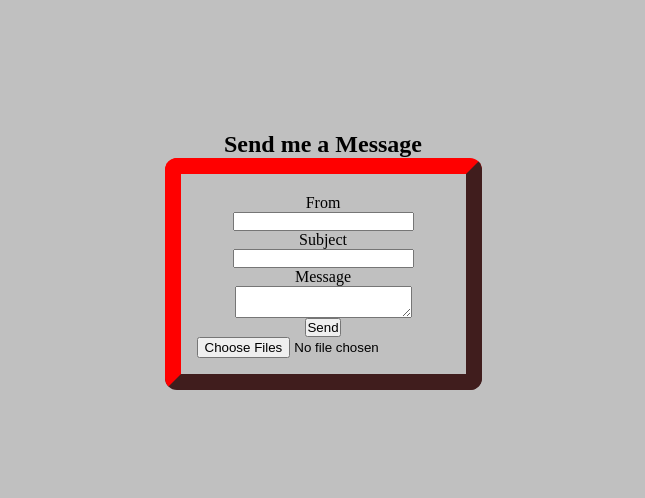
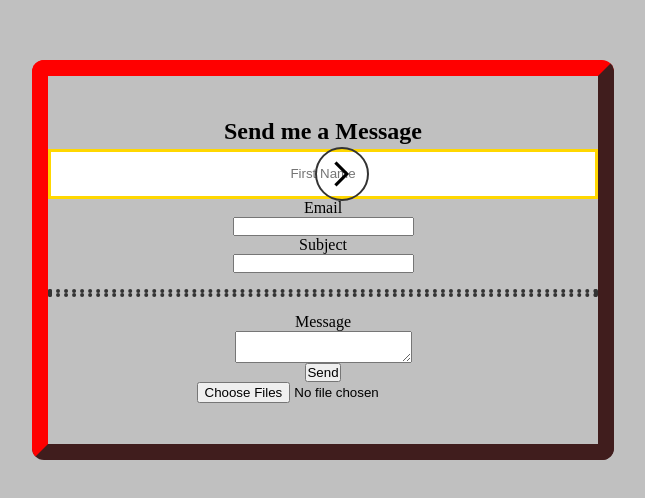
Before and after one commit to KylesTech95/emailer, a website with bundled scripts: page public/index.html in a window 1280 px wide. Shown: the part 140-638 px from the top of the page, without its empty margins (317-962 px from the left). Built offline with nearby package versions, Linux system fonts and the light colour scheme; files whose address does not match are found by name.

Commit message:
feat: arrows to focus

```diff
--- a/lib/routes.js
+++ b/lib/routes.js
@@ -8,7 +8,7 @@ module.exports = function(app,nodemailer){
         res.json({sec:process.env.USER})
     })
     app.route('/send-email').post(async(req,res)=>{
-        const { from,to,subject,message,cc,bcc,file } = req.body
+        const { first,last,from,to,subject,message,cc,bcc,file } = req.body
         console.log(file)
         let transporter = nodemailer.createTransport({
             service: process.env.E_SERVICE,
@@ -34,7 +34,7 @@ module.exports = function(app,nodemailer){
             text:message,//text:message(textarea) field
             attachments: !file ? undefined : /string/i.test(typeof(file)) ? {filename:file, path:`./media/${file}`} : mapped_attachments //file field
         }
-        mailOptions.text+='\n\nFrom: '+from
+        mailOptions.text+='\n\nName: '+first+' '+last+'\nEmail: '+from
         // start sending mailOptions info
         transporter.sendMail(mailOptions, function(err,info){
             try{
--- /dev/null
+++ b/public/fixarrows.js
@@ -0,0 +1,26 @@
+function fixarrows(arrows_arr, container){
+    console.log(arrows_arr)
+    console.log(container)
+    let container_obj = {
+        leftside:container.getBoundingClientRect().x,
+        rightside:container.getBoundingClientRect().x+container.clientWidth,
+    }
+    arrows_arr.forEach((arrow,index)=>{
+        // switch statement
+        switch(true){
+            // arrow - previous
+            case index%2!==0:
+                arrow.style.left = container_obj.leftside+'px';
+            break;
+            // arrow - next
+            case index%2===0:
+                arrow.style.left = (container_obj.rightside - (arrow.clientWidth-3))+'px';
+            break;
+            default:
+                console.log(undefined);
+            break;
+        }
+    })
+}
+
+export default fixarrows
--- a/public/index.html
+++ b/public/index.html
@@ -2,11 +2,13 @@
 <html lang="en">
 <head>
     <meta charset="UTF-8">
+    <link rel="stylesheet" href="https://fonts.googleapis.com/css2?family=Material+Symbols+Outlined:opsz,wght,FILL,GRAD@24,400,0,0" />
     <meta name="viewport" content="width=device-width, initial-scale=1.0">
     <link rel="stylesheet" href="styles.css">
     <title>emailer</title>
 </head>
 <body>
+    <div id="wrapper">
         <h2 id="email-title">Send me a Message</h2>
         <form action="/send-email" id="form" method="POST">
             <!-- Set the to-value to match which mailbox you are utilizing -->
@@ -14,7 +16,26 @@
             <input type="password" id="to" name="to" class="inp not-visible" readonly>
             <!-- <label for="to">To</label>
             <input type="email" id="to1" name="to" class="inp"> -->
-        <label for="from">From</label>
+            <div id="name-container">
+                <span class="material-symbols-outlined arrow arrow-forward arrow-opacity">
+                    navigate_next
+                </span>
+                <span class="material-symbols-outlined arrow arrow-backward hide-arrow arrow-opacity">
+                    navigate_before
+                    </span>
+                <div class="name-scroll">
+                    <div class="part div-part">
+                        <!-- <label for="first">Firstname</label> -->
+                        <input type="text" name="first" class="inp" id="first" required placeholder="First Name">
+                    </div>
+
+                    <div class="pare div-part">
+                        <!-- <label for="last">Lastname</label> -->
+                        <input type="text" name="last" class="inp" id="last" required placeholder="Last Name">
+                    </div>
+                </div>
+            </div>
+            <label for="from">Email</label>
             <input type="email" name="from" class="inp" id="from" >
             <!-- <label for="to">Cc</label>
             <input type="email" name="cc" class="inp"> -->
@@ -22,12 +43,15 @@
             <!-- <input type="email" name="bcc" class="inp"> -->
             <label for="subject">Subject</label>
             <input type="text" name="subject" class="inp" id="subject">
+            <hr class="horiz horizontal not-vert hr">
             <label for="message">Message</label>
             <textarea id="message" name="message" class="inp"></textarea>
 
             <input value="Send" type="submit">
             <input type="file" name="file" id="filer" accept="image/png, image/jpeg" multiple="multiple">
         </form>
+    </div>
+
 </body>
 <script src="main.js" type="module"></script>
 </html>
--- a/public/main.js
+++ b/public/main.js
@@ -1,6 +1,36 @@
+import fixarrows from './fixarrows.js'
 import getEmail from './emailhelper.js'
 import screentimer from './screentimer.js'
+
+const fName = document.querySelector('#first')
+const lName = document.querySelector('#last')
+const name_con = document.getElementById('name-container')
+const arrows = document.querySelectorAll('.arrow')
 const secret = '/get-email'
 let to_field = document.getElementById('to')
-getEmail(secret,to_field)
-screentimer(window)
+const delayArrowsOnload = (arrow) => {
+    setTimeout(()=>arrow.classList.remove('arrow-opacity'),1750)
+}
+// getEmail(secret,to_field)
+// screentimer(window)
+fixarrows(arrows,name_con)
+
+arrows.forEach((arrow,index)=>{
+    delayArrowsOnload(arrow)
+    if(index==0){ // next arrow
+        arrow.addEventListener('click',e=>{
+            lName.focus();
+            e.target.classList.add('hide-arrow')
+            arrows[1].classList.remove('hide-arrow')
+            console.log('you went to last')
+        })
+    }
+    else{
+        arrow.addEventListener('click',e=>{
+            fName.focus();
+            e.target.classList.add('hide-arrow')
+            arrows[0].classList.remove('hide-arrow')
+            console.log('you went to first')
+        })
+    }
+})
--- a/public/styles.css
+++ b/public/styles.css
@@ -3,7 +3,7 @@
     padding:0;
     box-sizing:border-box;
 }
-#form{
+#wrapper{
     display:flex;
     flex-direction:column;
     align-items:center;
@@ -13,15 +13,40 @@
     border-top: 1rem outset red;
     border-bottom: 1rem outset rgb(148, 69, 69);
     transition: .5s;
-    padding:1rem;
     border-radius:12px;
+    height:50vh;
 }
-#form:hover{
+#form{
+    width:100%;
+    display:flex;
+    flex-direction:column;
+    align-items:center;
+}
+#wrapper:hover{
     border-bottom: 1rem outset red;
     border-top: 1rem outset rgb(148, 69, 69);
     border-right: 1rem outset red;
     border-left: 1rem outset rgb(148, 69, 69);
     transition: .5s;
+}
+#name-container{
+    display:flex;
+    flex-direction:column;
+    width:550px;
+    min-width:550px;
+    height:50px;
+    min-height:50px;
+    align-items: center;
+    justify-content: center;
+    overflow:hidden;
+    border:3px solid gold;
+    position:relative;
+}
+.name-scroll{
+    height:inherit;
+    width:inherit;
+    display:flex;
+    position:absolute;
 }
 body{
     background:silver;
@@ -31,10 +56,56 @@ body{
     justify-content:center;
     height:100vh;
 }
-/* #to,label:nth-child(1){
+.div-part{
+    width:100%;
+    display:flex;
+    flex-direction: column;
+    align-items: center;
+    justify-content: center;
+    width:550px;
+    min-width:550px;
+    transition:.24s;
+}
+.arrow-opacity{
     opacity:0;
-    transform:scale(0);
+    transition:25s;
+}
+.arrow{
+position:fixed;
+z-index:999;
+font-size:50px;
+border:2px solid #333;
+border-radius:50%;
+transition:.25s;
+}
+/* .arrow-forward{
+    right:20px;
+}
+.arrow-backward{
+    left:20px;
 } */
+.hide-arrow{
+    opacity:0;
+    pointer-events:none;
+    z-index: 997;
+    transition: .5s;
+}
+.arrow:hover{
+cursor:pointer;
+transform:scale(.85);
+transition: .25s;
+}
+
+
+
+
+
+.div-part>.inp{
+    width:100%;
+    text-align:center;
+    height:100%;
+}
+
 
 .not-visible{
     transform:scale(0);
@@ -43,3 +114,11 @@ body{
     height:0;
     width:0;
 }
+.horiz{
+    width:100%;
+    border:4px dotted #333;
+    margin:1rem 0;
+}
+/* #form>label,#form>.inp{
+
+} */
```
Lines whose indentation alone changed are shown as unchanged.
